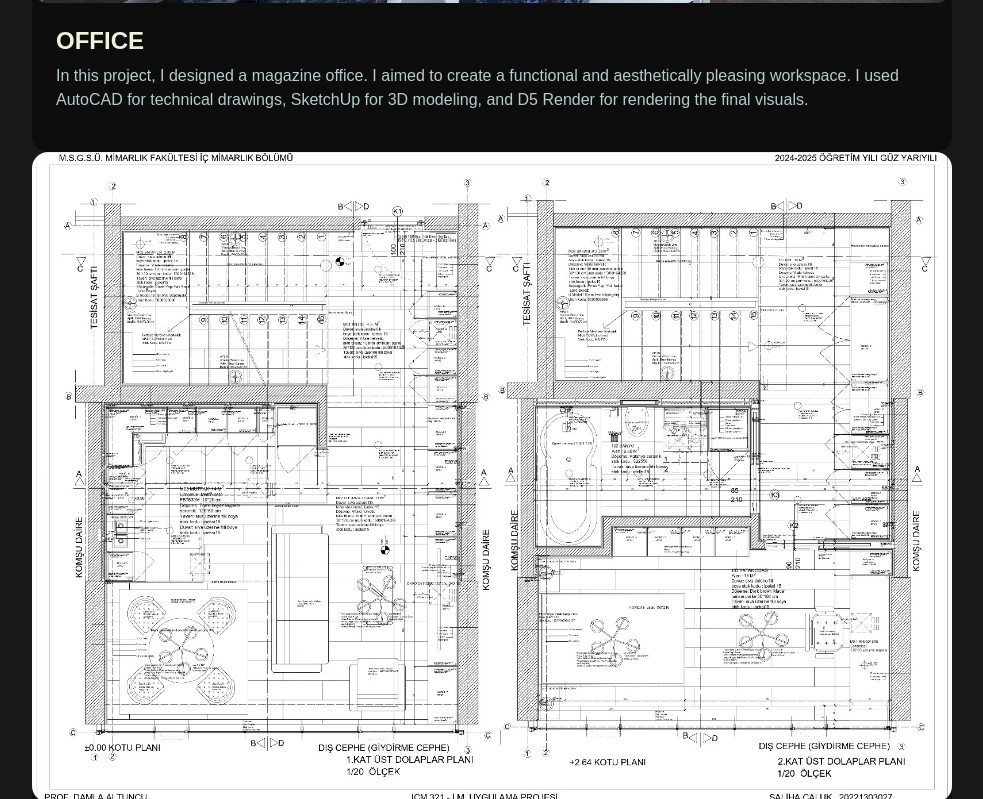
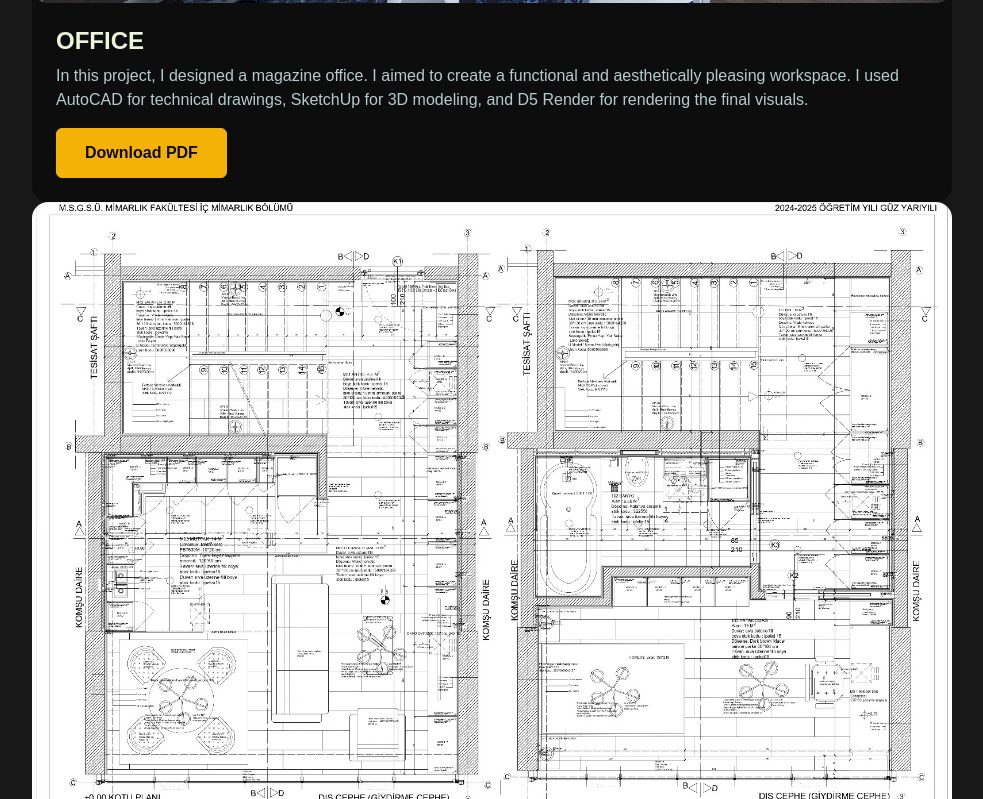
Before and after one commit to salihacaluk/Portfolio.io, a plain HTML site: page index.html in a window 1280 px wide. Shown: the part 1632-2431 px from the top of the page, without its empty margins (268-1251 px from the left). Drawn offline with nearby package versions, Linux system fonts and the light colour scheme; a web font is replaced by a local one.

Commit message:
Add pdf for office work

```diff
--- a/index.html
+++ b/index.html
@@ -67,7 +67,8 @@
 
                             <div data-aos="fade-up" data-aos-delay="600">
                                 <a href="#work" class="btn btn-brand me-3">Explore My Work</a>
-                                <a href="mailto:salihacaluk61@gmail.com" class="link-custom">Email: <span class="text-brand">salihacaluk61@gmail.com</span></a>
+                                <a href="mailto:salihacaluk61@gmail.com" class="link-custom">Email: <span
+                                        class="text-brand">salihacaluk61@gmail.com</span></a>
                             </div>
                         </div>
                     </div>
@@ -186,7 +187,8 @@
                                     aesthetically pleasing workspace. I used AutoCAD for technical drawings, SketchUp
                                     for 3D modeling, and D5 Render for rendering the final visuals.
                                 </p>
-
+                                <a href="pdf/office.pdf" target="_blank" class="btn btn-brand me-3">Download
+                                    PDF</a>
                             </div>
                         </div>
                     </div>
@@ -399,6 +401,7 @@
                         </div>
                     </div>
 
+                    <!--
                     <div class="col-lg-12" data-aos="fade-up">
                         <div class="card-custom rounded-4 bg-base shadow-effect">
                             <div id="Shop" class="carousel slide rounded-4" data-bs-ride="carousel">
@@ -459,6 +462,7 @@
                             </div>
                         </div>
                     </div>
+                     -->
 
                     <div class="col-lg-12" data-aos="fade-up">
                         <div class="card-custom rounded-4 bg-base shadow-effect">
@@ -777,7 +781,8 @@
                             <div class="col-md-12">
                                 <p>Feel free to contact me via email or phone:</p>
                                 <p>Email:
-                                        <a href="mailto:salihacaluk61@gmail.com" class="text-brand">salihacaluk61@gmail.com</a>
+                                    <a href="mailto:salihacaluk61@gmail.com"
+                                        class="text-brand">salihacaluk61@gmail.com</a>
                                 </p>
                             </div>
                         </div>
```
Also changed, not shown: 1 other file. Lines whose indentation alone changed are shown as unchanged.
